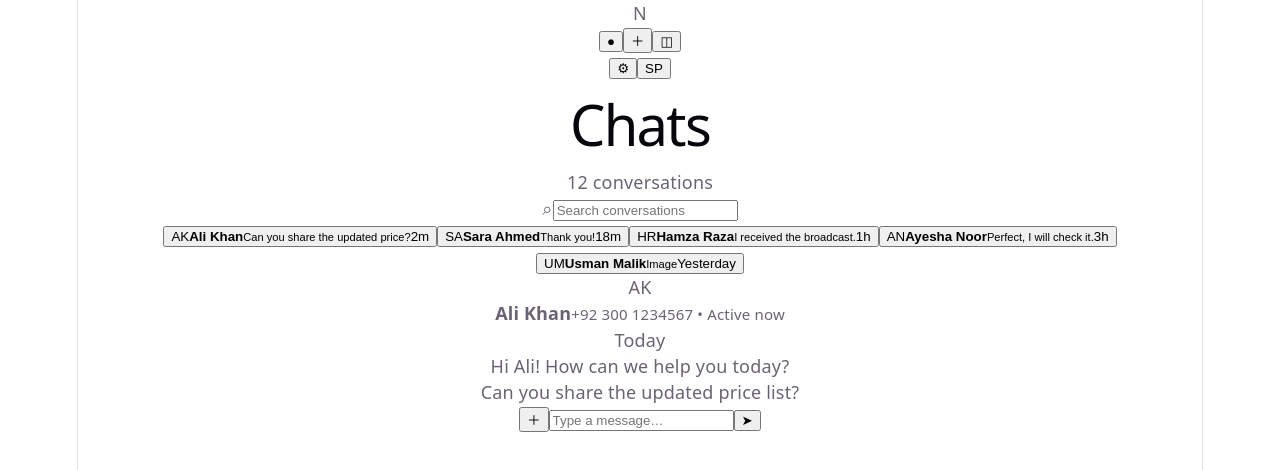
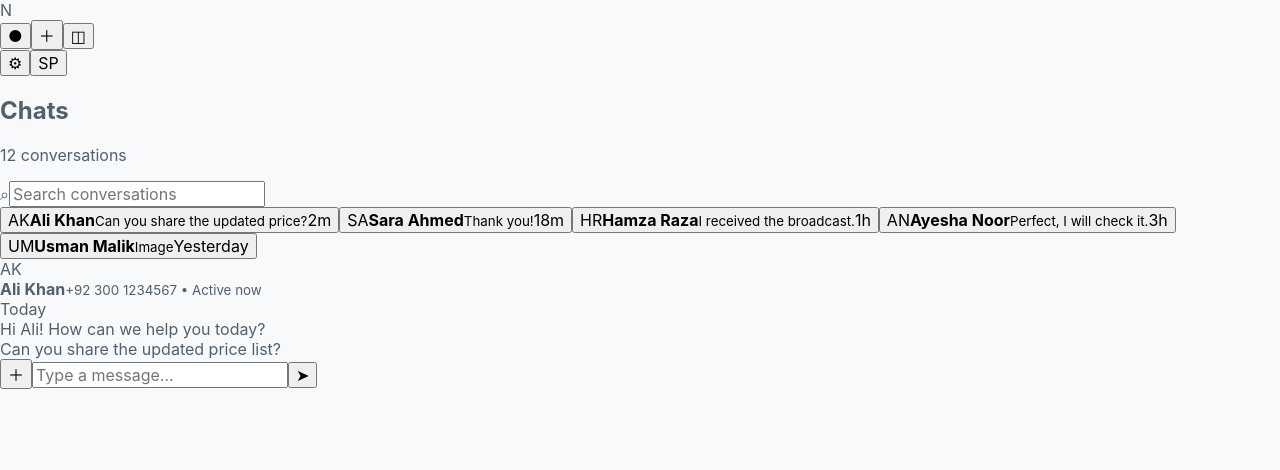
Before and after one commit to Spark-Pair/nexusos-frontend, a React (Vite) app: page / in a window 1280 px wide. Shown: the top 470 px of the page. Built offline with nearby package versions, Linux system fonts and the light colour scheme.

Commit message:
feat: add NexusOS blue design tokens

```diff
--- a/src/index.css
+++ b/src/index.css
@@ -1,111 +1,45 @@
 :root {
-  --text: #6b6375;
-  --text-h: #08060d;
-  --bg: #fff;
-  --border: #e5e4e7;
-  --code-bg: #f4f3ec;
-  --accent: #aa3bff;
-  --accent-bg: rgba(170, 59, 255, 0.1);
-  --accent-border: rgba(170, 59, 255, 0.5);
-  --social-bg: rgba(244, 243, 236, 0.5);
-  --shadow:
-    rgba(0, 0, 0, 0.1) 0 10px 15px -3px, rgba(0, 0, 0, 0.05) 0 4px 6px -2px;
+  --primary-50: #f2f7fb;
+  --primary-100: #e3eef7;
+  --primary-200: #c2dced;
+  --primary-300: #94c2df;
+  --primary-400: #5fa2cd;
+  --primary-500: #2b6ba7;
+  --primary-600: #245c91;
+  --primary-700: #204d77;
+  --primary-800: #1f4263;
+  --primary-900: #1d3853;
+  --primary-950: #132438;
 
-  --sans: system-ui, 'Segoe UI', Roboto, sans-serif;
-  --heading: system-ui, 'Segoe UI', Roboto, sans-serif;
-  --mono: ui-monospace, Consolas, monospace;
+  --primary: var(--primary-500);
+  --primary-hover: var(--primary-600);
+  --primary-soft: var(--primary-50);
+  --primary-muted: var(--primary-100);
+  --primary-border: var(--primary-200);
 
-  font: 18px/145% var(--sans);
-  letter-spacing: 0.18px;
-  color-scheme: light dark;
+  --background: #f7f9fb;
+  --surface: #ffffff;
+  --surface-subtle: #f8fafc;
+  --sidebar: #eef4f8;
+  --sidebar-hover: #e3edf5;
+  --sidebar-active: #d7e7f3;
+  --text: #52606d;
+  --text-strong: #17212b;
+  --text-muted: #82909d;
+  --border: #e1e7ec;
+  --border-strong: #d2dae2;
+  --focus-ring: rgba(43, 107, 167, .22);
+
+  font-family: Inter, ui-sans-serif, system-ui, -apple-system, BlinkMacSystemFont, "Segoe UI", sans-serif;
   color: var(--text);
-  background: var(--bg);
+  background: var(--background);
   font-synthesis: none;
   text-rendering: optimizeLegibility;
   -webkit-font-smoothing: antialiased;
-  -moz-osx-font-smoothing: grayscale;
-
-  @media (max-width: 1024px) {
-    font-size: 16px;
-  }
 }
 
-@media (prefers-color-scheme: dark) {
-  :root {
-    --text: #9ca3af;
-    --text-h: #f3f4f6;
-    --bg: #16171d;
-    --border: #2e303a;
-    --code-bg: #1f2028;
-    --accent: #c084fc;
-    --accent-bg: rgba(192, 132, 252, 0.15);
-    --accent-border: rgba(192, 132, 252, 0.5);
-    --social-bg: rgba(47, 48, 58, 0.5);
-    --shadow:
-      rgba(0, 0, 0, 0.4) 0 10px 15px -3px, rgba(0, 0, 0, 0.25) 0 4px 6px -2px;
-  }
-
-  #social .button-icon {
-    filter: invert(1) brightness(2);
-  }
-}
-
-body {
-  margin: 0;
-}
-
-#root {
-  width: 1126px;
-  max-width: 100%;
-  margin: 0 auto;
-  text-align: center;
-  border-inline: 1px solid var(--border);
-  min-height: 100svh;
-  display: flex;
-  flex-direction: column;
-  box-sizing: border-box;
-}
-
-h1,
-h2 {
-  font-family: var(--heading);
-  font-weight: 500;
-  color: var(--text-h);
-}
-
-h1 {
-  font-size: 56px;
-  letter-spacing: -1.68px;
-  margin: 32px 0;
-  @media (max-width: 1024px) {
-    font-size: 36px;
-    margin: 20px 0;
-  }
-}
-h2 {
-  font-size: 24px;
-  line-height: 118%;
-  letter-spacing: -0.24px;
-  margin: 0 0 8px;
-  @media (max-width: 1024px) {
-    font-size: 20px;
-  }
-}
-p {
-  margin: 0;
-}
-
-code,
-.counter {
-  font-family: var(--mono);
-  display: inline-flex;
-  border-radius: 4px;
-  color: var(--text-h);
-}
-
-code {
-  font-size: 15px;
-  line-height: 135%;
-  padding: 4px 8px;
-  background: var(--code-bg);
-}
+* { box-sizing: border-box; }
+html, body, #root { width: 100%; min-width: 320px; min-height: 100%; margin: 0; }
+body { min-height: 100vh; background: var(--background); }
+button, input { font: inherit; }
+button { cursor: pointer; }
```
